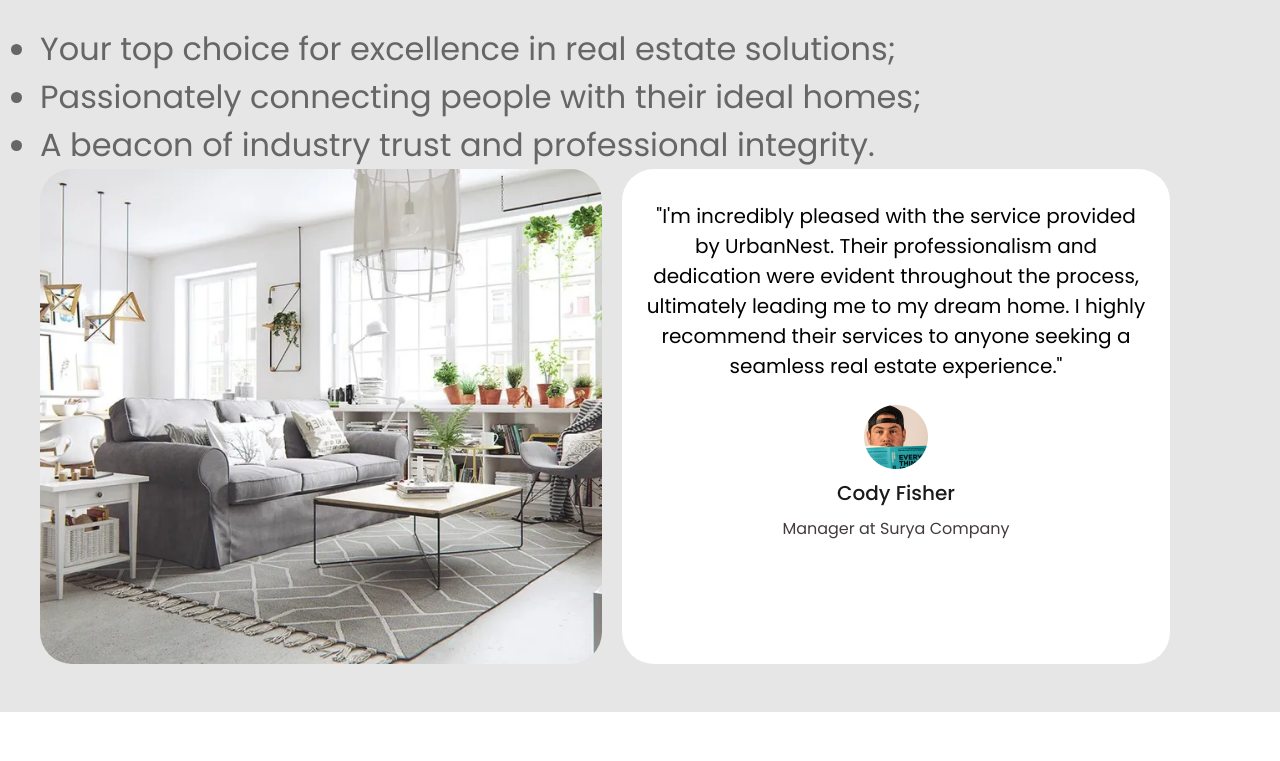
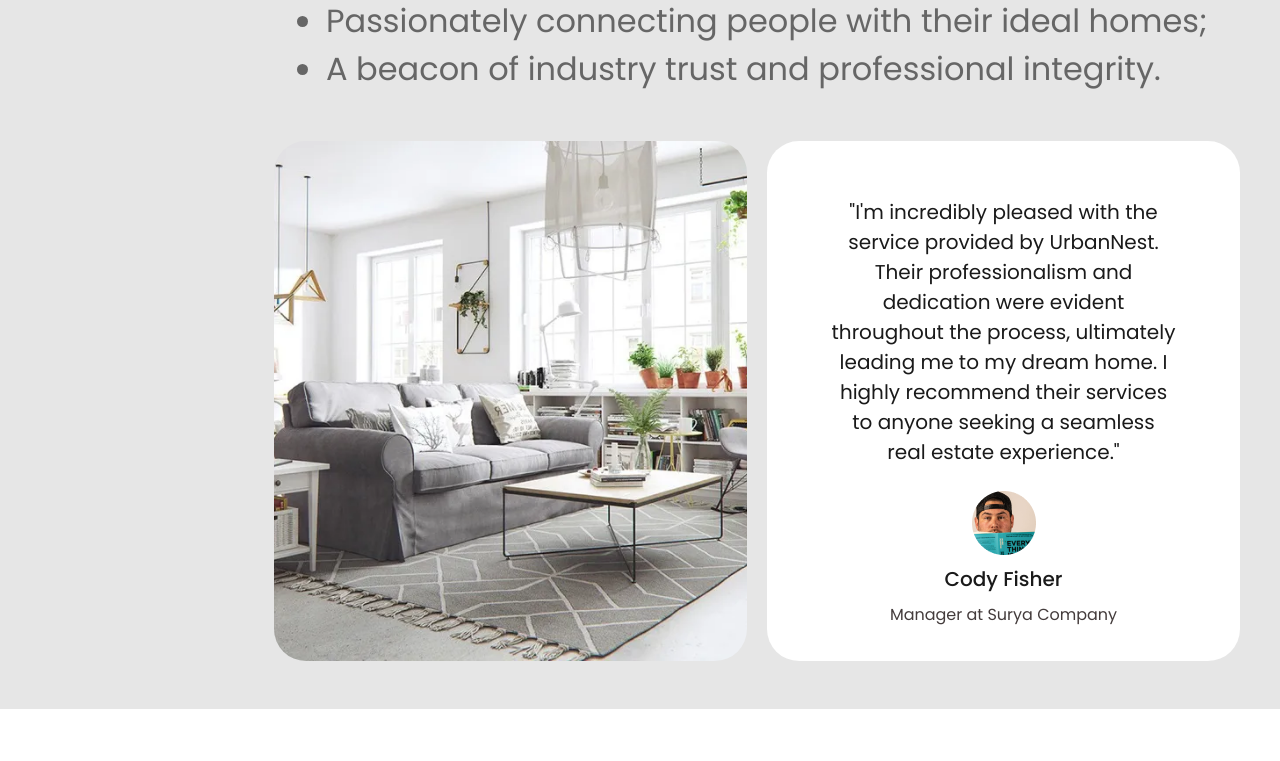
Before and after one commit to academity-frontend/maihome-mariiaartanova, a website built with Vite: page index.html in a window 1280 px wide. Shown: the part 1287-2048 px from the top of the page. Built offline with nearby package versions, Linux system fonts and the light colour scheme; files whose address does not match are found by name.

Commit message:
AFC1-49-3 add about changes

```diff
--- a/styles/base/tokens.css
+++ b/styles/base/tokens.css
@@ -62,6 +62,8 @@
     --mt-24: 24px;
     --mt-84: 84px;
 
+    --ml-32: 32px;
+
     --mr-8: 8px;
     --mr-20: 20px;
     --mr-40: 40px;
--- a/styles/sections/about.css
+++ b/styles/sections/about.css
@@ -4,44 +4,31 @@
     padding-top: var(--pt-80);
     padding-bottom: var(--pb-48);
 
-    /*width: 100%;*/
     margin: 0;
 
 }
 
 .about__wrapper {
-}
-.about__top {
-    display: inline-block;
-    vertical-align: top;
-    gap: 40px;
-
+    display: flex;
+    gap: 20px;
 }
 
 .about__heading {
     font-weight: var(--font-weight-medium);
     color: var(--text-primary-color);
-    text-align: left;
     font-size: var(--font-size-body);
     line-height: var(--line-height-body);
-    margin-right: 120px;
 
-    display: inline-block;
-    vertical-align: top;
-
-    /*max-width: 180px;*/
-    /*margin: 0;*/
+    min-width: 214px;
+    margin: 0;
 }
-
 
 .about__content {
 
     color: var(--text-tertiary-color);
     font-weight: var(--font-weight-regular);
 
-
-    max-width: 1130px;
-    display: block;
+    /*max-width: 1130px;*/
 }
 
 .about__description {
@@ -54,53 +41,50 @@
     font-size: var(--font-size-h3);
     line-height: var(--line-height-body);
     margin: 0;
-    /*margin-left: 30px;*/
+    padding-bottom: var(--pb-48);
+
 }
 
-.about__bottom {
+.about__list-item {
+    margin-left: 52px;
+}
+
+.about__review {
+    margin: 0;
+    padding: 0;
+
     display: flex;
     gap: 20px;
-    justify-content: space-between;
-    margin: 0;
 }
 
-.about__bottom-icon {
+.about__review-image {
+    width: calc( 50% - 10px );
     border-radius: var(--radius-xl);
-    background-repeat: no-repeat;
     object-fit: cover;
 }
 
 .about__review-card {
     background: var(--backgroung-main-color);
+    text-align: center;
+
     padding: 32px 24px;
-    border-radius: 32px;
-    max-width: 548px;
-    text-align: center;
-    margin: 0;
-
-}
-
-.about__review-card blockquote {
+    border-radius: var(--radius-xl);
     margin: 0;
 }
 
 .about__review-description {
-    font-weight: 400;
-    font-size: 20px;
-    line-height: 1.5;
+    color: var(--text-primary-color);
+    font-weight: var(--font-weight-regular);
+    font-size: var(--font-size-p);
+    line-height: var(--line-height-body);
     margin: 0;
 }
 
-/*   */
-
-.about__review-author {
-    margin-top: 24px;
-}
 
 .about__review-name {
-    font-size: 20px;
+    font-size: var(--font-size-p);
     text-align: center;
-    font-weight: 500;
+    font-weight: var(--font-weight-medium);
     color: var(--text-primary-color);
     margin: 0;
 }
@@ -108,7 +92,7 @@
 .about__review-position {
     color: var(--text-secondary-color);
     text-align: center;
-    font-size: 16px;
+    font-size: var(--font-size-small);
     line-height: 18px;
     margin: 0;
 }
--- a/templates/about.html
+++ b/templates/about.html
@@ -1,6 +1,5 @@
 <section class="about">
     <div class="about__wrapper container">
-        <div class="about__top">
         <h2 class="about__heading">About Us</h2>
 
         <div class="about__content">
@@ -15,15 +14,14 @@
                 <li class="about__list-item">A beacon of industry trust and professional integrity.</li>
             </ul>
 
-            </div>
-            <div class="about__bottom">
-                <img class="about__bottom-icon"
+
+        <figure class="about__review">
+            <img class="about__review-image"
                  src="img/leavingroom.webp"
                  alt="Living room interior"
-                     width="562"
-                     height="495"
             >
-                <figure class="about__review-card">
+
+            <figcaption class="about__review-card">
                 <blockquote>
                     <p class="about__review-description">"I'm incredibly pleased with the service provided by
                         UrbanNest.
@@ -38,15 +36,11 @@
                 <img class="about__review-author"
                      src="img/man-with-book.png"
                      alt="man with book"
-                         width="64p"
-                         height="64"
                 >
-                    <figcaption>
                     <p class="about__review-name">Cody Fisher</p>
                     <span class="about__review-position">Manager at Surya Company</span>
                 </figcaption>
             </figure>
         </div>
     </div>
-    </div>
 </section>
```
Lines whose indentation alone changed are shown as unchanged.
